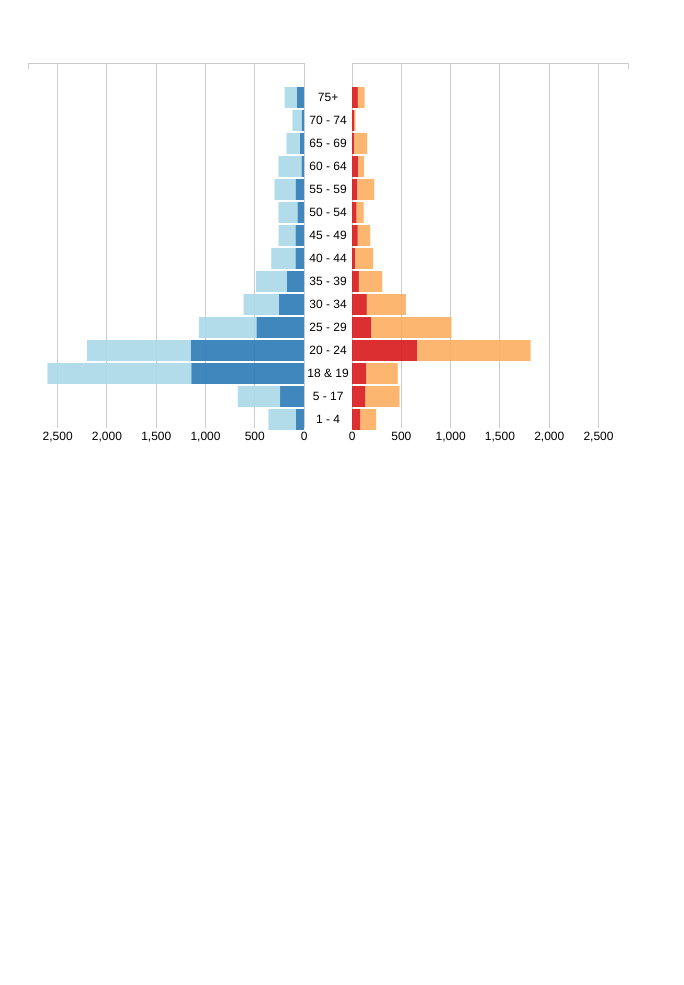
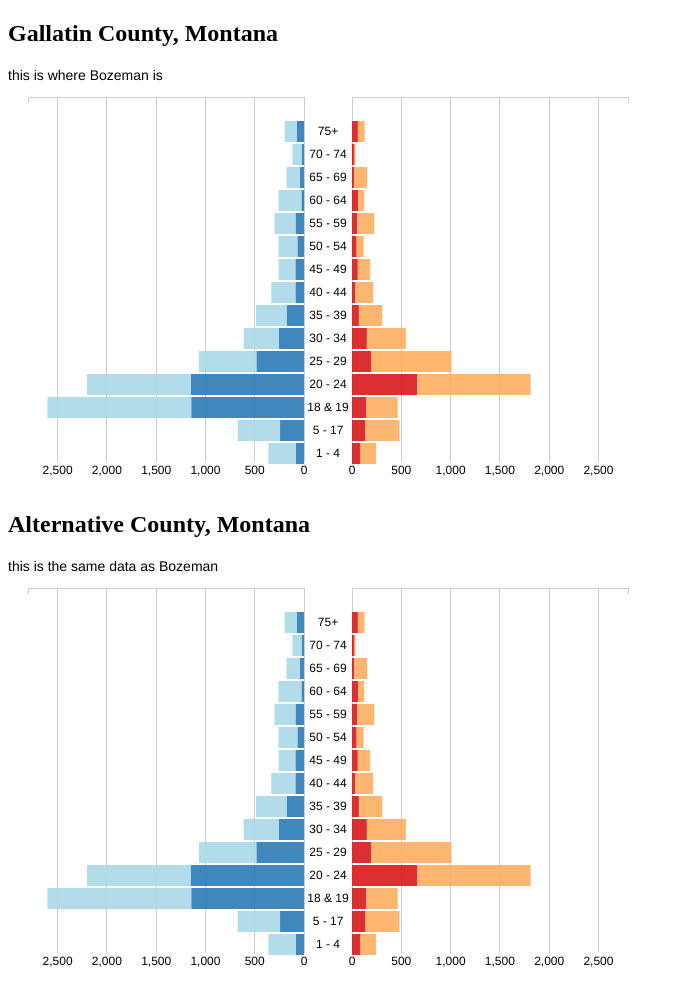
Before and after one commit to eidietrich/bdc-projects, a plain HTML site: page gc-migration-pyramid-multiple.html in a window 1280 px wide. Shown: the whole page, without its empty margins (0-684 px from the left). Before the commit the page ends 800 px from the top, so only its background shows below. Drawn offline with Linux system fonts and the light colour scheme.

Commit message:
cleaned variable names

```diff
--- a/gc-migration-pyramid-multiple.html
+++ b/gc-migration-pyramid-multiple.html
@@ -51,7 +51,9 @@
   </style>
 </head>
 <body>
-  <div id="chart"></div>
+  <div id="graphic">
+  </div>
+
   <script src="js/d3.min.js" type="text/javascript"></script>
   <script type="text/javascript">
     // Adapted from http://jsbin.com/jalex/1/edit?js,output
@@ -61,9 +63,9 @@
 
       // margin.middle is distance from center line to each y-axis
       var margin = {
-        top: 75,
+        top: 20,
         right: 20,
-        bottom: 24,
+        bottom: 20,
         left: 20,
         middle: 24
       };
@@ -79,56 +81,103 @@
       // Sourced from 2010-2014 American Community Survey 5-Year Estimates
       // Tables B07001 & B07401 for Gallatin County, Montana
       var migrationData = {
-        "bozeman" : [
-        {"bracket":"1 - 4","from_elsewhere_mt":84,"from_outside_mt":277,"to_elsewhere_mt":86,"to_outside_mt":159},
-        {"bracket":"5 - 17","from_elsewhere_mt":243,"from_outside_mt":429,"to_elsewhere_mt":137,"to_outside_mt":345},
-        {"bracket":"18 & 19","from_elsewhere_mt":1144,"from_outside_mt":1459,"to_elsewhere_mt":146,"to_outside_mt":318},
-        {"bracket":"20 - 24","from_elsewhere_mt":1150,"from_outside_mt":1052,"to_elsewhere_mt":663,"to_outside_mt":1149},
-        {"bracket":"25 - 29","from_elsewhere_mt":483,"from_outside_mt":583,"to_elsewhere_mt":196,"to_outside_mt":813},
-        {"bracket":"30 - 34","from_elsewhere_mt":256,"from_outside_mt":357,"to_elsewhere_mt":151,"to_outside_mt":396},
-        {"bracket":"35 - 39","from_elsewhere_mt":176,"from_outside_mt":311,"to_elsewhere_mt":70,"to_outside_mt":237},
-        {"bracket":"40 - 44","from_elsewhere_mt":87,"from_outside_mt":245,"to_elsewhere_mt":34,"to_outside_mt":181},
-        {"bracket":"45 - 49","from_elsewhere_mt":87,"from_outside_mt":171,"to_elsewhere_mt":59,"to_outside_mt":126},
-        {"bracket":"50 - 54","from_elsewhere_mt":67,"from_outside_mt":192,"to_elsewhere_mt":47,"to_outside_mt":72},
-        {"bracket":"55 - 59","from_elsewhere_mt":86,"from_outside_mt":213,"to_elsewhere_mt":54,"to_outside_mt":172},
-        {"bracket":"60 - 64","from_elsewhere_mt":26,"from_outside_mt":233,"to_elsewhere_mt":64,"to_outside_mt":59},
-        {"bracket":"65 - 69","from_elsewhere_mt":43,"from_outside_mt":135,"to_elsewhere_mt":21,"to_outside_mt":133},
-        {"bracket":"70 - 74","from_elsewhere_mt":25,"from_outside_mt":92,"to_elsewhere_mt":25,"to_outside_mt":11},
-        {"bracket":"75+","from_elsewhere_mt":74,"from_outside_mt":122,"to_elsewhere_mt":60,"to_outside_mt":68}
-        ],
-        "alternative" : [
-        {"bracket":"1 - 4","from_elsewhere_mt":84,"from_outside_mt":277,"to_elsewhere_mt":86,"to_outside_mt":159},
-        {"bracket":"5 - 17","from_elsewhere_mt":243,"from_outside_mt":429,"to_elsewhere_mt":137,"to_outside_mt":345},
-        {"bracket":"18 & 19","from_elsewhere_mt":1144,"from_outside_mt":1459,"to_elsewhere_mt":146,"to_outside_mt":318},
-        {"bracket":"20 - 24","from_elsewhere_mt":1150,"from_outside_mt":1052,"to_elsewhere_mt":663,"to_outside_mt":1149},
-        {"bracket":"25 - 29","from_elsewhere_mt":483,"from_outside_mt":583,"to_elsewhere_mt":196,"to_outside_mt":813},
-        {"bracket":"30 - 34","from_elsewhere_mt":256,"from_outside_mt":357,"to_elsewhere_mt":151,"to_outside_mt":396},
-        {"bracket":"35 - 39","from_elsewhere_mt":176,"from_outside_mt":311,"to_elsewhere_mt":70,"to_outside_mt":237},
-        {"bracket":"40 - 44","from_elsewhere_mt":87,"from_outside_mt":245,"to_elsewhere_mt":34,"to_outside_mt":181},
-        {"bracket":"45 - 49","from_elsewhere_mt":87,"from_outside_mt":171,"to_elsewhere_mt":59,"to_outside_mt":126},
-        {"bracket":"50 - 54","from_elsewhere_mt":67,"from_outside_mt":192,"to_elsewhere_mt":47,"to_outside_mt":72},
-        {"bracket":"55 - 59","from_elsewhere_mt":86,"from_outside_mt":213,"to_elsewhere_mt":54,"to_outside_mt":172},
-        {"bracket":"60 - 64","from_elsewhere_mt":26,"from_outside_mt":233,"to_elsewhere_mt":64,"to_outside_mt":59},
-        {"bracket":"65 - 69","from_elsewhere_mt":43,"from_outside_mt":135,"to_elsewhere_mt":21,"to_outside_mt":133},
-        {"bracket":"70 - 74","from_elsewhere_mt":25,"from_outside_mt":92,"to_elsewhere_mt":25,"to_outside_mt":11},
-        {"bracket":"75+","from_elsewhere_mt":74,"from_outside_mt":122,"to_elsewhere_mt":60,"to_outside_mt":68}
-        ]
+        "bozeman": {
+          "title": "Gallatin County, Montana",
+          "label": "this is where Bozeman is",
+          "brackets": [
+            {"bracket":"1 - 4","from_in_state":84,"from_out_state":277,"to_in_state":86,"to_out_state":159},
+            {"bracket":"5 - 17","from_in_state":243,"from_out_state":429,"to_in_state":137,"to_out_state":345},
+            {"bracket":"18 & 19","from_in_state":1144,"from_out_state":1459,"to_in_state":146,"to_out_state":318},
+            {"bracket":"20 - 24","from_in_state":1150,"from_out_state":1052,"to_in_state":663,"to_out_state":1149},
+            {"bracket":"25 - 29","from_in_state":483,"from_out_state":583,"to_in_state":196,"to_out_state":813},
+            {"bracket":"30 - 34","from_in_state":256,"from_out_state":357,"to_in_state":151,"to_out_state":396},
+            {"bracket":"35 - 39","from_in_state":176,"from_out_state":311,"to_in_state":70,"to_out_state":237},
+            {"bracket":"40 - 44","from_in_state":87,"from_out_state":245,"to_in_state":34,"to_out_state":181},
+            {"bracket":"45 - 49","from_in_state":87,"from_out_state":171,"to_in_state":59,"to_out_state":126},
+            {"bracket":"50 - 54","from_in_state":67,"from_out_state":192,"to_in_state":47,"to_out_state":72},
+            {"bracket":"55 - 59","from_in_state":86,"from_out_state":213,"to_in_state":54,"to_out_state":172},
+            {"bracket":"60 - 64","from_in_state":26,"from_out_state":233,"to_in_state":64,"to_out_state":59},
+            {"bracket":"65 - 69","from_in_state":43,"from_out_state":135,"to_in_state":21,"to_out_state":133},
+            {"bracket":"70 - 74","from_in_state":25,"from_out_state":92,"to_in_state":25,"to_out_state":11},
+            {"bracket":"75+","from_in_state":74,"from_out_state":122,"to_in_state":60,"to_out_state":68}
+            ]
+          },
+        "alternative": {
+          "title": "Alternative County, Montana",
+          "label": "this is the same data as Bozeman",
+          "brackets": [
+            {"bracket":"1 - 4","from_in_state":84,"from_out_state":277,"to_in_state":86,"to_out_state":159},
+            {"bracket":"5 - 17","from_in_state":243,"from_out_state":429,"to_in_state":137,"to_out_state":345},
+            {"bracket":"18 & 19","from_in_state":1144,"from_out_state":1459,"to_in_state":146,"to_out_state":318},
+            {"bracket":"20 - 24","from_in_state":1150,"from_out_state":1052,"to_in_state":663,"to_out_state":1149},
+            {"bracket":"25 - 29","from_in_state":483,"from_out_state":583,"to_in_state":196,"to_out_state":813},
+            {"bracket":"30 - 34","from_in_state":256,"from_out_state":357,"to_in_state":151,"to_out_state":396},
+            {"bracket":"35 - 39","from_in_state":176,"from_out_state":311,"to_in_state":70,"to_out_state":237},
+            {"bracket":"40 - 44","from_in_state":87,"from_out_state":245,"to_in_state":34,"to_out_state":181},
+            {"bracket":"45 - 49","from_in_state":87,"from_out_state":171,"to_in_state":59,"to_out_state":126},
+            {"bracket":"50 - 54","from_in_state":67,"from_out_state":192,"to_in_state":47,"to_out_state":72},
+            {"bracket":"55 - 59","from_in_state":86,"from_out_state":213,"to_in_state":54,"to_out_state":172},
+            {"bracket":"60 - 64","from_in_state":26,"from_out_state":233,"to_in_state":64,"to_out_state":59},
+            {"bracket":"65 - 69","from_in_state":43,"from_out_state":135,"to_in_state":21,"to_out_state":133},
+            {"bracket":"70 - 74","from_in_state":25,"from_out_state":92,"to_in_state":25,"to_out_state":11},
+            {"bracket":"75+","from_in_state":74,"from_out_state":122,"to_in_state":60,"to_out_state":68}
+            ]
+          }
       };
 
       // find the maximum data value on either side
       //  since this will be shared by both of the x-axes
       // TODO: Change this so it finds max for every city in the dataset
-      var maxValue = Math.max(
-        d3.max(migrationData.bozeman, function(d) { return d.from_elsewhere_mt + d.from_outside_mt; }),
-        d3.max(migrationData.bozeman, function(d) { return d.to_elsewhere_mt + d.to_outside_mt; })
-      );
+      // var maxValue = Math.max(
+      //   d3.max(migrationData.bozeman.brackets, function(d) { return d.from_in_state + d.from_out_state; }),
+      //   d3.max(migrationData.bozeman.brackets, function(d) { return d.to_in_state + d.to_out_state; })
+      // );
 
-      drawPyramid('#chart', migrationData.bozeman);
+
+      maxValue = findMaxValue(migrationData);
+      console.log(maxValue);
+
+      populateCounties(migrationData);
 
 
 
+      // drawPyramid('#bozeman', migrationData.bozeman);
+      // drawPyramid('#alternative', migrationData.alternative);
+
+      // Loops through migrationData, adding a container and drawing a graphic for each
+      function populateCounties(counties){
+        for (var key in counties) {
+          d3.select("#graphic").append("div")
+            .attr("id", key);
+          drawPyramid('#' + key, migrationData[key]);
+        }
+      }
+
+      // takes county array and returns max value for left and right sides of columns
+      function findMaxValue (counties) {
+        arrayMax = 0;
+        for (var key in counties) {
+          itemMax = Math.max(
+            d3.max(counties[key].brackets, function(d) { return d.from_in_state + d.from_out_state; }),
+            d3.max(counties[key].brackets, function(d) { return d.to_in_state + d.to_out_state; })
+          );
+        }
+        if (arrayMax < itemMax) arrayMax = itemMax;
+        return arrayMax;
+
+      }
+
+
       function drawPyramid (element, data) {
-        var svg = d3.select('#chart').append('svg')
+        var bracketData = data.brackets;
+
+        // Add titles and label to chart element
+        d3.select(element).append('h2')
+          .text(data.title);
+        d3.select(element).append('p')
+          .text(data.label);
+
+        var svg = d3.select(element).append('svg')
         .attr('width', margin.left + w + margin.right)
         .attr('height', margin.top + h + margin.bottom)
         .append('g')
@@ -151,7 +200,7 @@
           .range([0, regionWidth]);
 
         var yScale = d3.scale.ordinal()
-          .domain(data.map(function(d) { return d.bracket; }))
+          .domain(bracketData.map(function(d) { return d.bracket; }))
           .rangeRoundBands([h,0], 0.1);
 
         // SET UP AXES
@@ -214,39 +263,39 @@
 
         // DRAW BARS
         leftBarMtGroup.selectAll('.bar.left')
-          .data(data)
+          .data(bracketData)
           .enter().append('rect')
             .attr('class', 'bar inflow-mt')
             .attr('x', 0)
             .attr('y', function(d) {return yScale(d.bracket); })
-            .attr('width', function(d) {return xScale(d.from_elsewhere_mt); })
+            .attr('width', function(d) {return xScale(d.from_in_state); })
             .attr('height', yScale.rangeBand());
 
         leftBarOthGroup.selectAll('.bar.left')
-          .data(data)
+          .data(bracketData)
           .enter().append('rect')
             .attr('class', 'bar inflow-not-mt')
-            .attr('x', function(d) { return xScale(d.from_elsewhere_mt); })
+            .attr('x', function(d) { return xScale(d.from_in_state); })
             .attr('y', function(d) { return yScale(d.bracket); })
-            .attr('width', function(d) { return xScale(d.from_outside_mt); })
+            .attr('width', function(d) { return xScale(d.from_out_state); })
             .attr('height', yScale.rangeBand());
 
         rightBarMtGroup.selectAll('.bar.right')
-          .data(data)
+          .data(bracketData)
           .enter().append('rect')
             .attr('class', 'bar outflow-mt')
             .attr('x', 0)
             .attr('y', function(d) { return yScale(d.bracket); })
-            .attr('width', function(d) { return xScale(d.to_elsewhere_mt); })
+            .attr('width', function(d) { return xScale(d.to_in_state); })
             .attr('height', yScale.rangeBand());
 
         rightBarOthGroup.selectAll('.bar.right')
-          .data(data)
+          .data(bracketData)
           .enter().append('rect')
             .attr('class', 'bar outflow-not-mt')
-            .attr('x', function(d) { return xScale(d.to_elsewhere_mt); })
+            .attr('x', function(d) { return xScale(d.to_in_state); })
             .attr('y', function(d) { return yScale(d.bracket); })
-            .attr('width', function(d) { return xScale(d.to_outside_mt); })
+            .attr('width', function(d) { return xScale(d.to_out_state); })
             .attr('height', yScale.rangeBand());
       }
 
```
